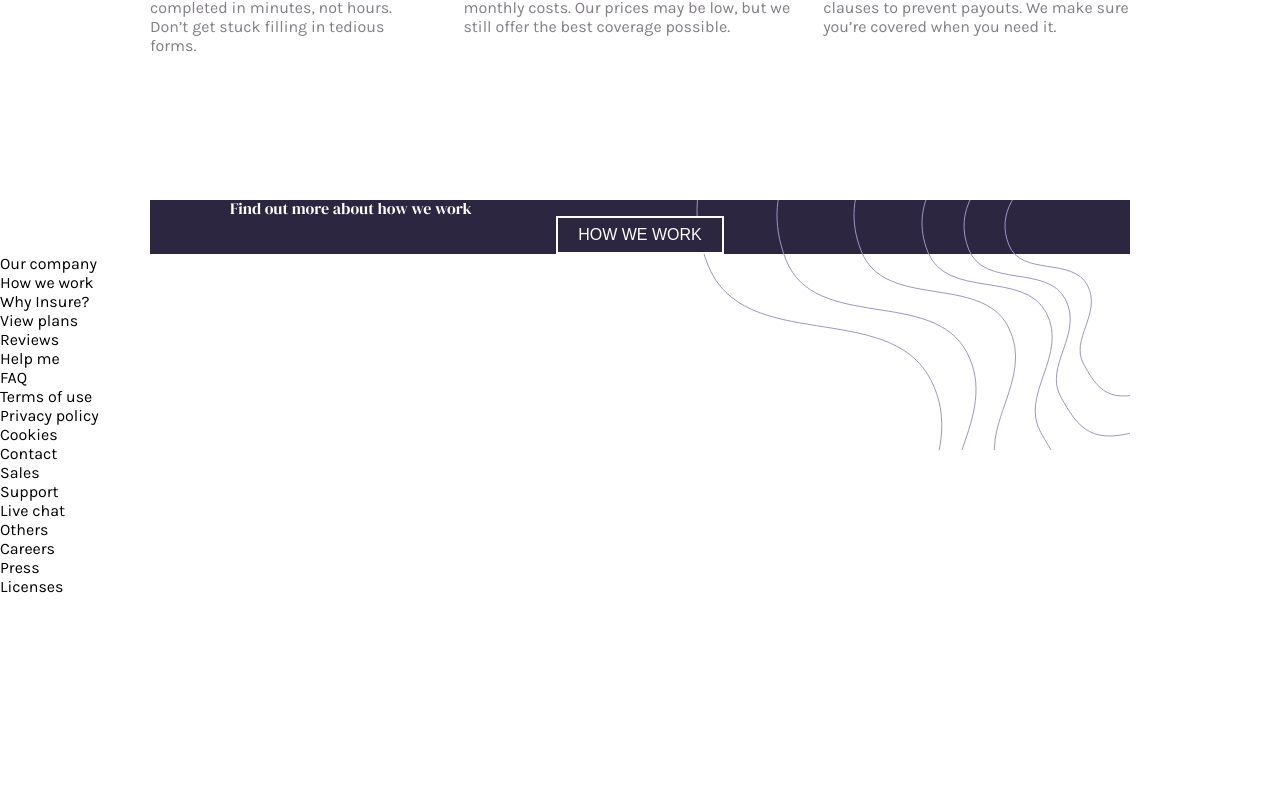
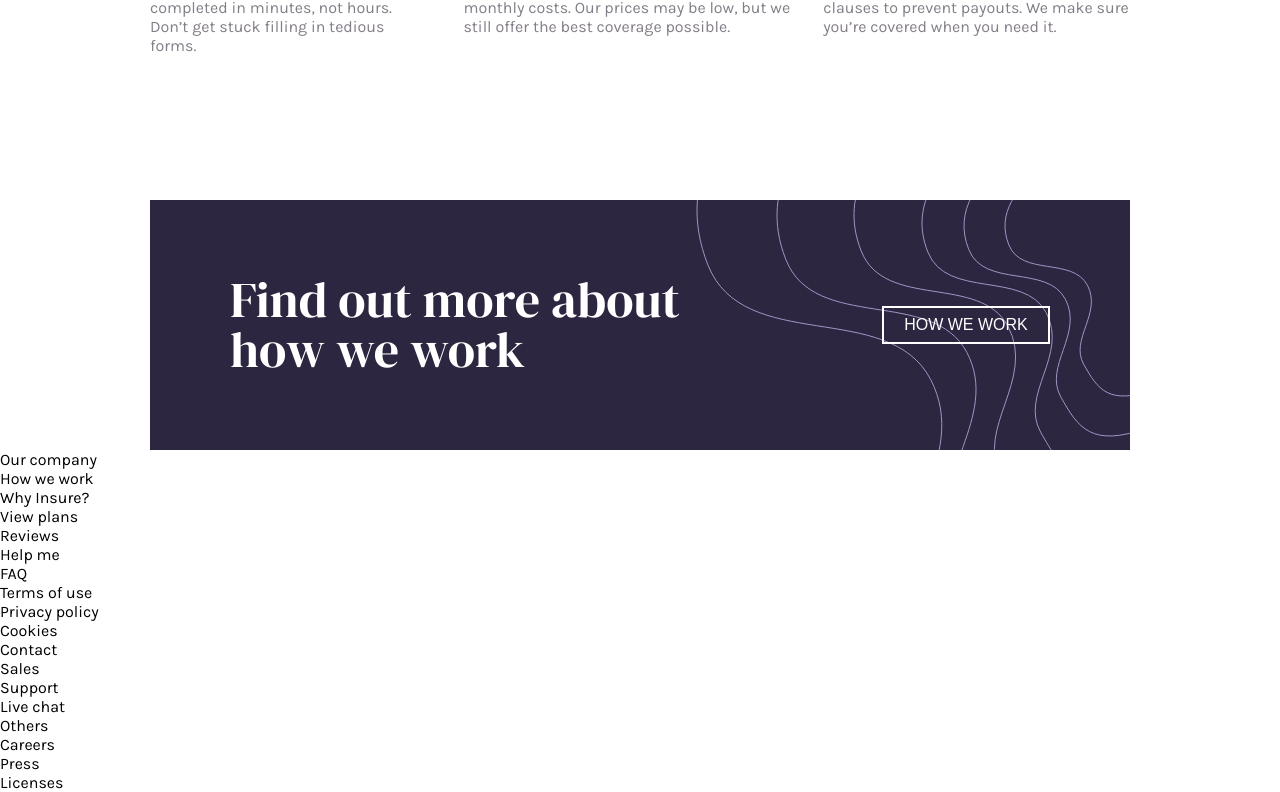
Before and after one commit to michaelrlai88/insure-landing-page-master, a React (Create React App) app in the folder client/: page / in a window 1280 px wide. Shown: the part 1359-2151 px from the top of the page. Before the commit the page ends 1955 px from the top, so only its background shows below. Built offline with nearby package versions, Linux system fonts and the light colour scheme.

Commit message:
fixed banner image desktop, updated bottom banner desktop

```diff
--- a/client/src/components/Body.js
+++ b/client/src/components/Body.js
@@ -170,8 +170,7 @@ const BannerImagesDesktopOne = styled.div`
   }
   @media screen and (min-width: ${minWidth}) {
     position: absolute;
-    bottom: 470px;
-    width: 50%;
+    top: 450px;
   }
 `;
 
@@ -337,46 +336,65 @@ const BottomBanner = styled.div`
     padding: 0 80px;
     max-width: 1200px;
     margin: 0 auto;
+    height: 250px;
   }
 `;
 
-const BottomContainerInner = styled.div``;
+const BottomContainerInner = styled.div`
+  @media screen and (max-width: ${maxWidth}) {
+  }
+  @media screen and (min-width: ${minWidth}) {
+    display: flex;
+    justify-content: space-between;
+  }
+`;
 
 const BottomText = styled.p`
   color: white;
   font-family: "DM Serif Display", serif;
   line-height: 1;
+  font-size: 40px;
+  font-weight: 400;
   @media screen and (max-width: ${maxWidth}) {
     text-align: center;
-    font-size: 40px;
-    font-weight: 400;
     margin-bottom: 40px;
   }
   @media screen and (min-width: ${minWidth}) {
+    font-size: 50px;
+    max-width: 450px;
   }
 `;
 
 const BottomButtonContainer = styled.div`
-  text-align: center;
+  @media screen and (max-width: ${maxWidth}) {
+    text-align: center;
+  }
+  @media screen and (min-width: ${minWidth}) {
+    display: flex;
+    flex-direction: column;
+    justify-content: center;
+    min-width: 168px;
+  }
 `;
 
 const BottomButton = styled.button`
   font-size: 16px;
   text-transform: uppercase;
   background: none;
-  text-align: center;
   color: white;
-  text-align: center;
-  background-color: hsl(256, 26%, 20%);
+  background-color: none;
   border: 2px solid white;
   padding: 8px 20px;
-
   position: relative;
   z-index: 1;
   &:hover {
     cursor: pointer;
     background-color: white;
     color: hsl(256, 26%, 20%);
+  }
+  @media screen and (max-width: ${maxWidth}) {
+  }
+  @media screen and (min-width: ${minWidth}) {
   }
 `;
 
```
